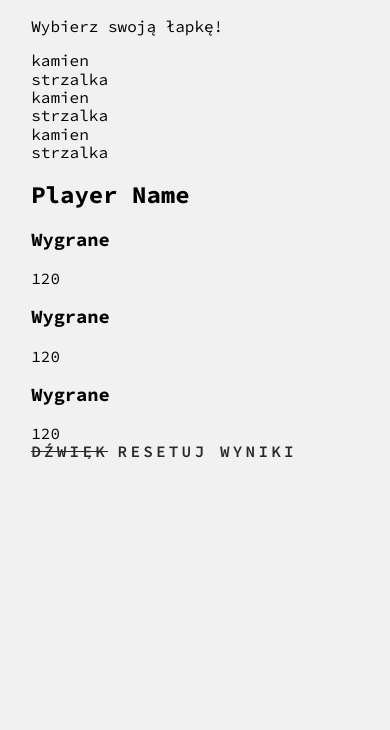
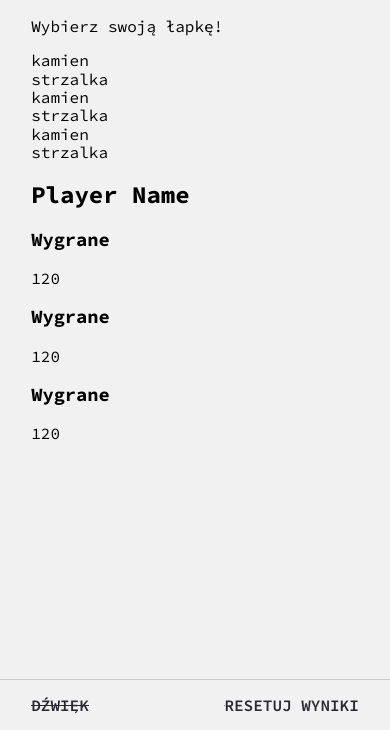
Before and after one commit to dobijaw/3po3, a website built with webpack: page src/html/index.html in a window 390 px wide. Shown: the part 114-844 px from the top of the page. Built offline with nearby package versions, Linux system fonts and the light colour scheme.

Commit message:
footer for mobile, change container settings

```diff
--- a/src/html/index.html
+++ b/src/html/index.html
@@ -53,6 +53,8 @@
     <footer class="footer">
       <div class="footer__col">
         <button class="btn btn--noborder btn--active">dźwięk</button>
+      </div>
+      <div class="footer__col">
         <button class="btn btn--noborder">resetuj wyniki</button>
       </div>
     </footer>
--- a/src/scss/base/_variables.scss
+++ b/src/scss/base/_variables.scss
@@ -1,3 +1,5 @@
 $background-color: #F1F1F1;
 $dark-color: #28282E;
 $white-color: #fff;
+
+$window-padding: 8vw;
--- a/src/scss/components/_btn.scss
+++ b/src/scss/components/_btn.scss
@@ -11,7 +11,7 @@
   text-transform: uppercase;
   line-height: 1;
   cursor: pointer;
-  letter-spacing: .2em;
+  // letter-spacing: .2em;
 
   &::after {
     content: "";
--- a/src/scss/components/_container.scss
+++ b/src/scss/components/_container.scss
@@ -1,4 +1,4 @@
 .container {
     width: 100%;
-    padding: 8vw;
+    padding: $window-padding;
 }
--- /dev/null
+++ b/src/scss/components/_footer.scss
@@ -0,0 +1,12 @@
+.footer {
+    position: fixed;
+    bottom: 0;
+    left: 0;
+    z-index: 2;
+    display: flex;
+    justify-content: space-between;
+    width: 100%;
+    padding: 16px $window-padding;
+    border-top: 1px solid rgba($dark-color, .2);
+    background: $background-color;
+}
--- a/src/scss/index.scss
+++ b/src/scss/index.scss
@@ -7,3 +7,4 @@
 @import 'components/container';
 @import 'components/btn';
 @import 'components/logo';
+@import 'components/footer';
```
